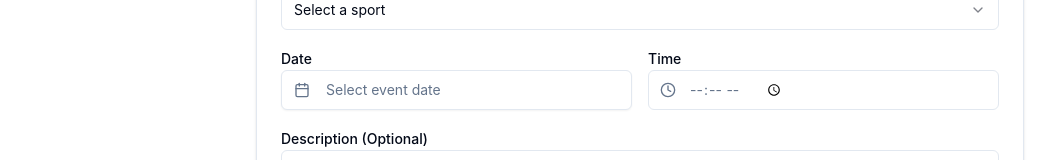
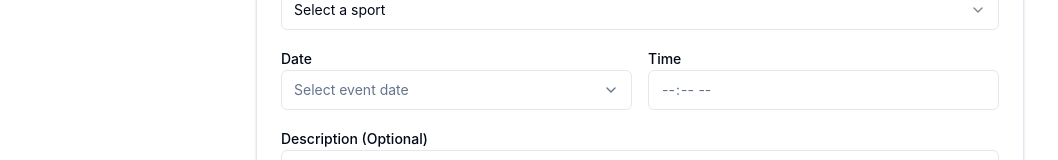
Before and after one commit to samperlmutter/fastbreak-takehome, a Next.js app: page /dashboard/events/new in a window 1280 px wide. Shown: the part 402-562 px from the top of the page, without its empty margins (0-1058 px from the left). Built offline with nearby package versions, Linux system fonts and the light colour scheme.

Commit message:
fix date and time picker inconsistencies

```diff
--- a/app/globals.css
+++ b/app/globals.css
@@ -55,7 +55,7 @@
   --secondary-foreground: 222.2 47.4% 11.2%;
   --muted: 210 40% 96.1%;
   --muted-foreground: 215.4 16.3% 46.9%;
-  --accent: 203 4% 59%;
+  --accent: 176 89% 52%;
   --accent-foreground: 222.2 47.4% 11.2%;
   --destructive: 0 84.2% 60.2%;
   --destructive-foreground: 210 40% 98%;
--- a/components/events/event-form.tsx
+++ b/components/events/event-form.tsx
@@ -91,7 +91,11 @@ export function EventForm({ event }: EventFormProps) {
 
   if (event) {
     const eventDate = new Date(event.date_time)
-    defaultDate = eventDate.toISOString().split('T')[0]
+    // Extract local date components to avoid timezone issues
+    const year = eventDate.getFullYear()
+    const month = String(eventDate.getMonth() + 1).padStart(2, '0')
+    const day = String(eventDate.getDate()).padStart(2, '0')
+    defaultDate = `${year}-${month}-${day}`
     defaultTime = eventDate.toTimeString().slice(0, 5)
   }
 
@@ -236,15 +240,28 @@ export function EventForm({ event }: EventFormProps) {
               <FormField
                 control={form.control}
                 name="date"
-                render={({ field }) => (
+                render={({ field }) => {
+                  // Parse string date to Date object (local timezone)
+                  const dateValue = field.value
+                    ? (() => {
+                        const [year, month, day] = field.value.split('-').map(Number)
+                        return new Date(year, month - 1, day)
+                      })()
+                    : undefined
+
+                  return (
                     <FormItem>
                       <FormLabel>Date</FormLabel>
                       <FormControl>
                         <DatePicker
-                        date={field.value ? new Date(field.value) : undefined}
+                          date={dateValue}
                           onDateChange={(date) => {
                             if (date) {
-                            field.onChange(date.toISOString().split('T')[0])
+                              // Convert Date to string (local timezone)
+                              const year = date.getFullYear()
+                              const month = String(date.getMonth() + 1).padStart(2, '0')
+                              const day = String(date.getDate()).padStart(2, '0')
+                              field.onChange(`${year}-${month}-${day}`)
                             } else {
                               field.onChange('')
                             }
@@ -255,7 +272,8 @@ export function EventForm({ event }: EventFormProps) {
                       </FormControl>
                       <FormMessage />
                     </FormItem>
-                )}
+                  )
+                }}
               />
 
               <FormField
--- a/components/ui/calendar.tsx
+++ b/components/ui/calendar.tsx
@@ -201,7 +201,7 @@ function CalendarDayButton({
       data-range-end={modifiers.range_end}
       data-range-middle={modifiers.range_middle}
       className={cn(
-        "data-[selected-single=true]:bg-primary data-[selected-single=true]:text-primary-foreground data-[range-middle=true]:bg-accent data-[range-middle=true]:text-accent-foreground data-[range-start=true]:bg-primary data-[range-start=true]:text-primary-foreground data-[range-end=true]:bg-primary data-[range-end=true]:text-primary-foreground group-data-[focused=true]/day:border-ring group-data-[focused=true]/day:ring-ring/50 flex aspect-square h-auto w-full min-w-[--cell-size] flex-col gap-1 font-normal leading-none data-[range-end=true]:rounded-md data-[range-middle=true]:rounded-none data-[range-start=true]:rounded-md group-data-[focused=true]/day:relative group-data-[focused=true]/day:z-10 group-data-[focused=true]/day:ring-[3px] [&>span]:text-xs [&>span]:opacity-70",
+        "border-2 border-transparent! hover:bg-transparent! hover:border-accent! data-[selected-single=true]:bg-primary data-[selected-single=true]:text-primary-foreground data-[selected-single=true]:hover:bg-primary! data-[range-middle=true]:bg-accent data-[range-middle=true]:text-accent-foreground data-[range-start=true]:bg-primary data-[range-start=true]:text-primary-foreground data-[range-end=true]:bg-primary data-[range-end=true]:text-primary-foreground group-data-[focused=true]/day:border-ring group-data-[focused=true]/day:ring-ring/50 flex aspect-square h-auto w-full min-w-[--cell-size] flex-col gap-1 font-normal leading-none data-[range-end=true]:rounded-md data-[range-middle=true]:rounded-none data-[range-start=true]:rounded-md group-data-[focused=true]/day:relative group-data-[focused=true]/day:z-10 group-data-[focused=true]/day:ring-[3px] [&>span]:text-xs [&>span]:opacity-70",
         defaultClassNames.day,
         className
       )}
--- a/components/ui/date-picker.tsx
+++ b/components/ui/date-picker.tsx
@@ -1,8 +1,7 @@
 "use client"
 
 import * as React from "react"
-import { format } from "date-fns"
-import { Calendar as CalendarIcon } from "lucide-react"
+import { ChevronDownIcon } from "lucide-react"
 
 import { cn } from "@/lib/utils"
 import { Button } from "@/components/ui/button"
@@ -32,13 +31,13 @@ export function DatePicker({
         <Button
           variant={"outline"}
           className={cn(
-            "h-10 w-full justify-start text-left font-normal",
+            "h-10 w-full justify-between font-normal bg-background dark:bg-background shadow-none",
             !date && "text-muted-foreground"
           )}
           disabled={disabled}
         >
-          <CalendarIcon className="mr-2 h-4 w-4" />
-          {date ? format(date, "PPP") : <span>{placeholder}</span>}
+          {date ? date.toLocaleDateString() : placeholder}
+          <ChevronDownIcon className="h-4 w-4" />
         </Button>
       </PopoverTrigger>
       <PopoverContent className="w-auto p-0" align="start">
--- a/components/ui/time-picker.tsx
+++ b/components/ui/time-picker.tsx
@@ -1,7 +1,6 @@
 "use client"
 
 import * as React from "react"
-import { Clock } from "lucide-react"
 
 import { cn } from "@/lib/utils"
 import { Input } from "@/components/ui/input"
@@ -20,19 +19,16 @@ export function TimePicker({
   placeholder = "Select time",
 }: TimePickerProps) {
   return (
-    <div className="relative">
-      <Clock className="absolute left-3 top-1/2 h-4 w-4 -translate-y-1/2 text-muted-foreground" />
     <Input
       type="time"
       value={value}
       onChange={(e) => onChange(e.target.value)}
       disabled={disabled}
       className={cn(
-          "pl-10",
+        "bg-background [&::-webkit-calendar-picker-indicator]:hidden [&::-webkit-calendar-picker-indicator]:appearance-none",
         !value && "text-muted-foreground"
       )}
       placeholder={placeholder}
     />
-    </div>
   )
 }
```
Lines whose indentation alone changed are shown as unchanged.
